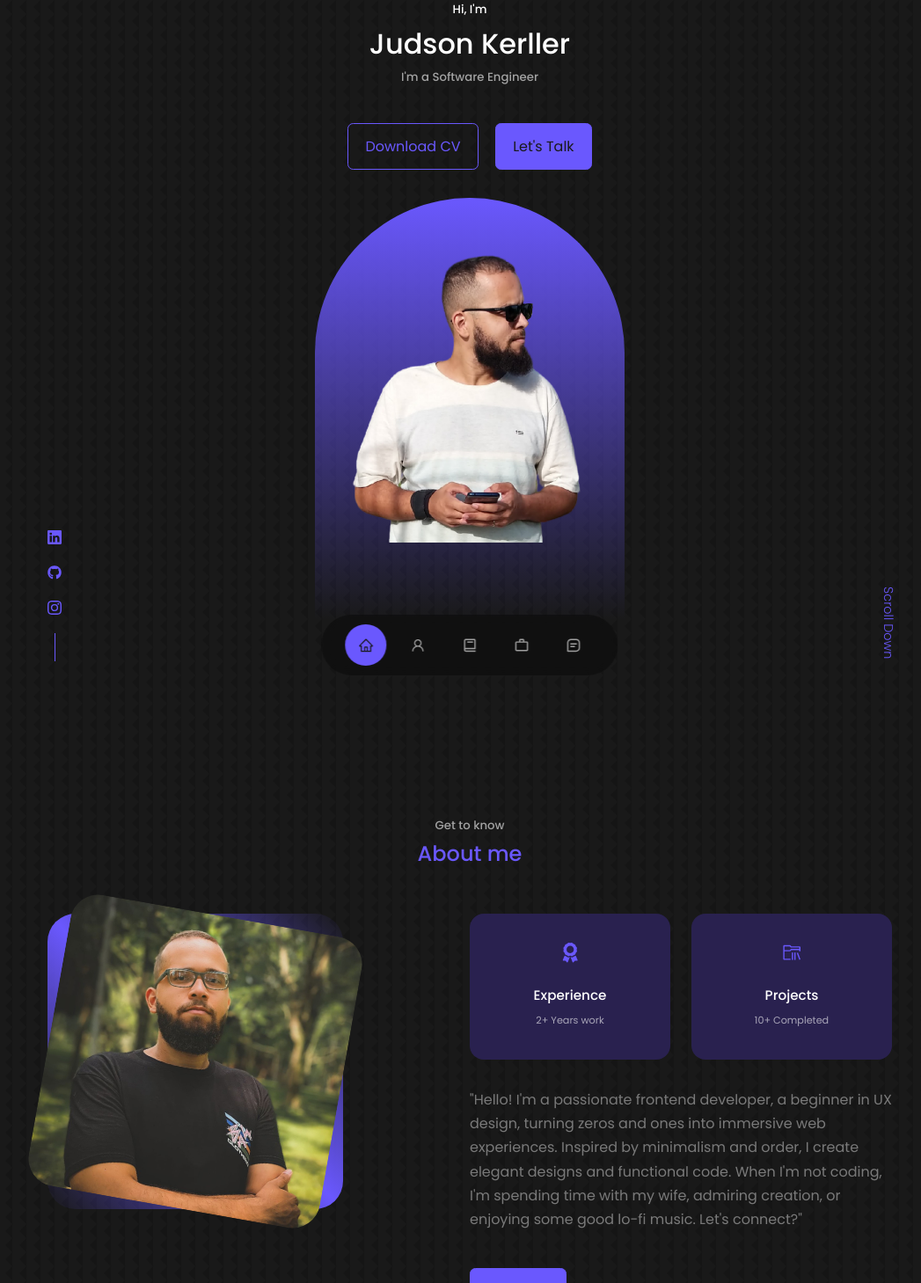
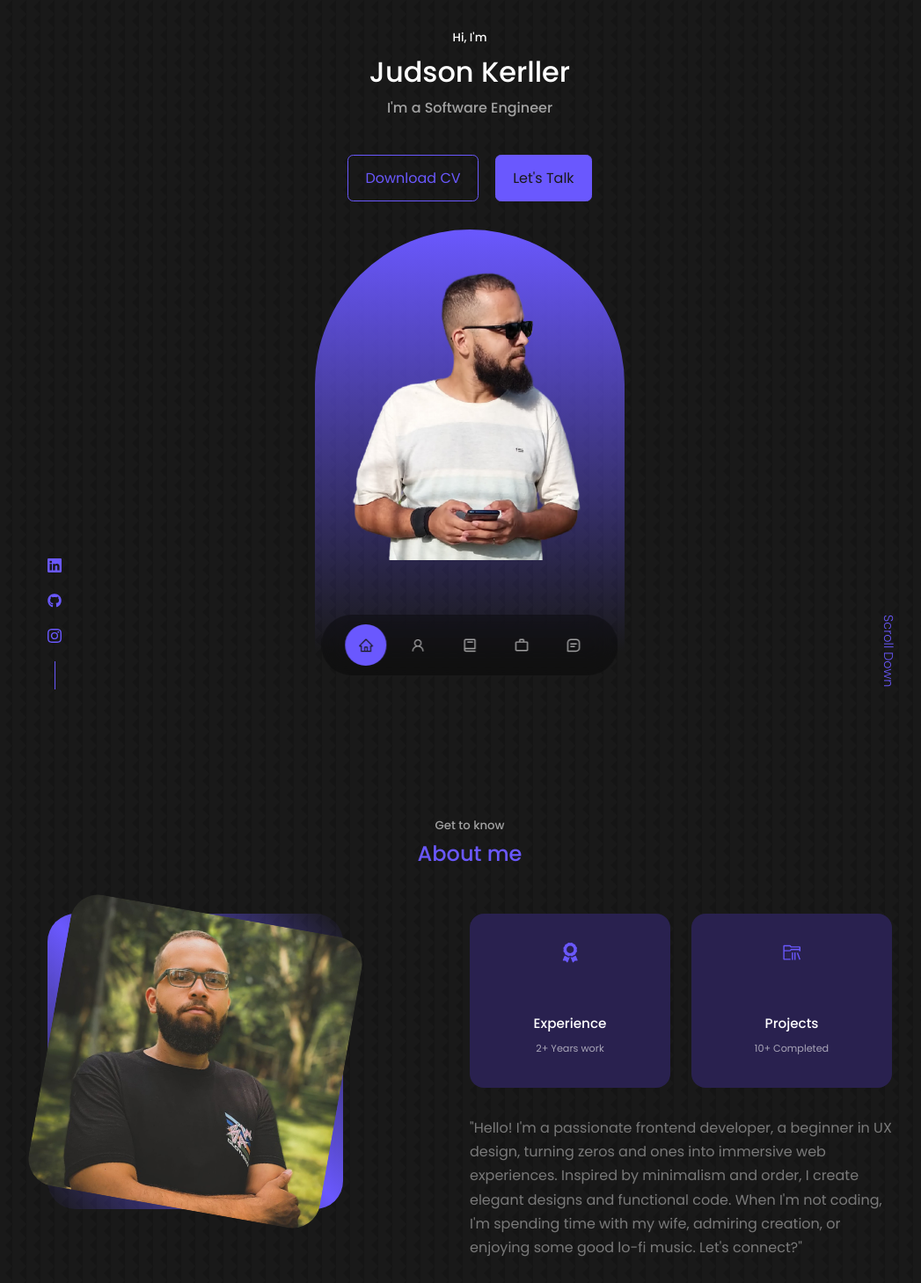
Before and after one commit to judsonkerller/react-portfolio, a React (Create React App) app: page / in a window 1280 px wide. Shown: the top 1459 px of the page at 88% size, without its empty margins (106-1153 px from the left). Built offline with nearby package versions, Linux system fonts and the light colour scheme.

Commit message:
some adjusts

```diff
--- a/src/components/header/Header.jsx
+++ b/src/components/header/Header.jsx
@@ -10,7 +10,7 @@ const Header = () => {
       <div className="container header__container">
         <h5>Hi, I'm</h5>
         <h1>Judson Kerller</h1>
-        <h5 className="text-light">I'm a Software Engineer</h5>
+        <h4 className="text-light">I'm a Software Engineer</h4>
         <CTA />
         <HeaderSocials />
 
--- a/src/components/header/header.css
+++ b/src/components/header/header.css
@@ -56,7 +56,7 @@ header {
 	margin-top: 2rem;
 	border-radius: 12rem 12rem 0 0;
 	overflow: hidden;
-	padding: 2rem 2rem 2rem 2rem;
+	padding: 1rem 2rem 2rem 2rem;
 }
 
 /* ===== SCROLL DOWN ===== */
--- a/src/index.css
+++ b/src/index.css
@@ -58,6 +58,10 @@ h5 {
 
 h1 {
 	font-size: 2rem;
+}
+
+h5 {
+	margin-top: 2rem;
 }
 
 section {
```
